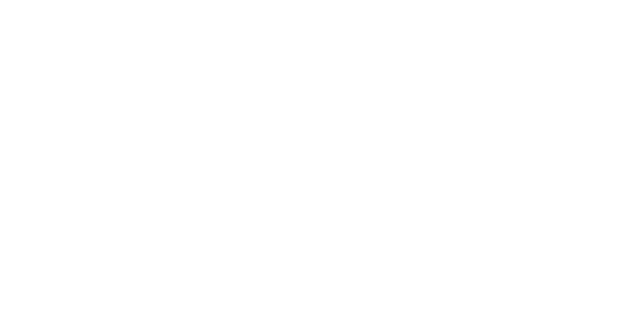
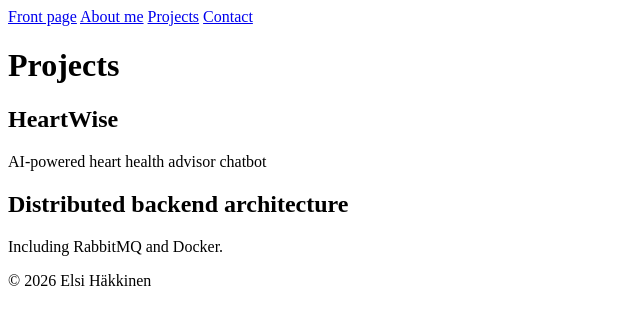
Before and after one commit to elsingit/elsinportfolio, a plain HTML site: page projects.html in a window 1280 px wide. Shown: the whole page, without its empty margins (0-640 px from the left). Drawn offline with Linux system fonts and the light colour scheme.

Commit message:
Add project page

```diff
--- a/projects.html
+++ b/projects.html
@@ -0,0 +1,40 @@
+<!DOCTYPE html>
+<html lang="fi">
+    <head>
+        <meta charset="UTF-8">
+        <meta name="viewport" content="width=device-width, initial-scale=1.0">
+        <title>Elsi Häkkinen: Portfolio</title>
+        <link rel="stylesheet" href="css/style.css">
+    </head>
+
+    <body>
+        <header>
+            <nav aria-label="Navigation">
+                <a href="index.html">Front page</a>
+                <a href="about.html">About me</a>
+                <a href="projects.html">Projects</a>
+                <a href="contact.html">Contact</a>
+            </nav>
+        </header>
+
+        <main>
+            <h1>Projects</h1>
+            <section>
+                <h2>HeartWise</h2>
+                <p>
+                    AI-powered heart health advisor chatbot
+                </p>
+            </section>
+
+            <section>
+                <h2>Distributed backend architecture</h2>
+                <p>
+                    Including RabbitMQ and Docker.
+                </p>
+                </main>
+
+        <footer>
+            <p>© 2026 Elsi Häkkinen</p>
+        </footer>
+    </body>
+</html>
```
Also changed, not shown: index.html (+1 -1 lines), images/profile.jpg.
